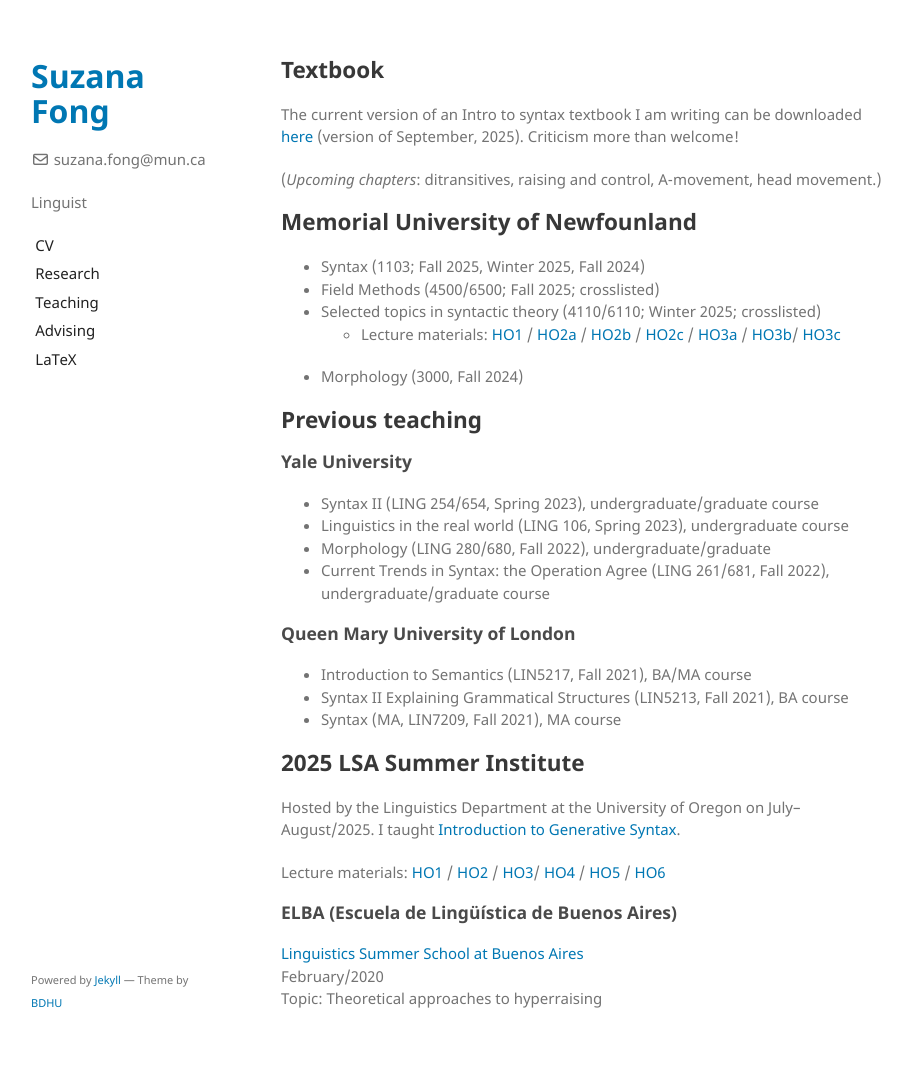
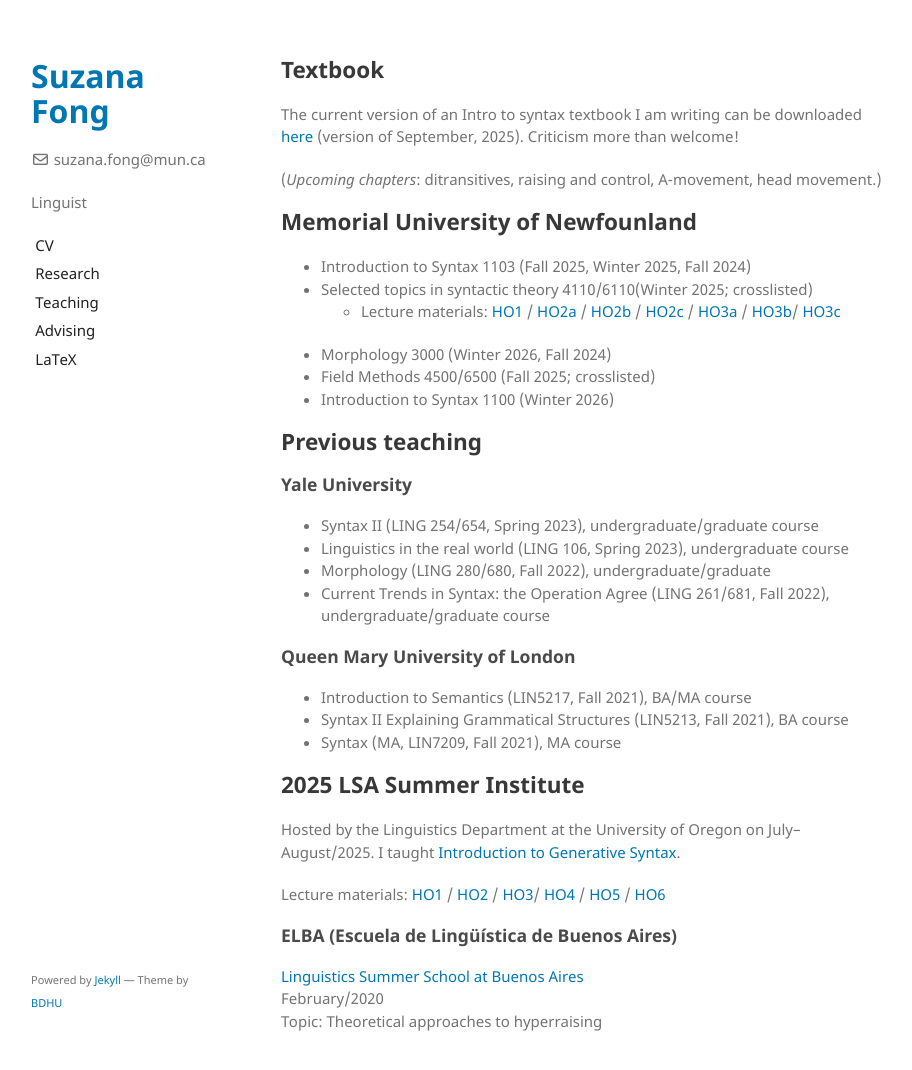
Before and after one commit to sznfng/sznfng.github.io, a Jekyll site: the page built from teaching.md, in a window 1280 px wide and 1082 px high. Shown: the top 1070 px of the window, without its empty margins (179-1091 px from the left). Built offline with Jekyll 4.4.1, drawn with Linux system fonts in a browser that asks for light colours.

Commit message:
Update teaching.md

```diff
--- a/teaching.md
+++ b/teaching.md
@@ -9,11 +9,12 @@ The current version of an Intro to syntax textbook I am writing can be downloade
 (_Upcoming chapters_: ditransitives, raising and control, A-movement, head movement.)
 
 ## Memorial University of Newfounland
-+ Syntax (1103; Fall 2025, Winter 2025, Fall 2024)
-+ Field Methods (4500/6500; Fall 2025; crosslisted)
-+ Selected topics in syntactic theory (4110/6110; Winter 2025; crosslisted)
++ Introduction to Syntax 1103 (Fall 2025, Winter 2025, Fall 2024)
++ Selected topics in syntactic theory 4110/6110(Winter 2025; crosslisted)
   + Lecture materials: [HO1](https://sznfng.github.io/files/agree_course/Selected_topics_in_syntactic_theory_4110_6110_Winter_2025_handout%201.pdf) / [HO2a](https://sznfng.github.io/files/agree_course/Selected_topics_in_syntactic_theory_4110_6110_Winter_2025_handout%202a.pdf) / [HO2b](https://sznfng.github.io/files/agree_course/Selected_topics_in_syntactic_theory_4110_6110_Winter_2025_handout%202b.pdf) / [HO2c](https://sznfng.github.io/files/agree_course/Selected_topics_in_syntactic_theory_4110_6110_Winter_2025_handout%202c.pdf) / [HO3a](https://sznfng.github.io/files/agree_course/Selected_topics_in_syntactic_theory_4110_6110_Winter_2025_handout%203a.pdf) / [HO3b](https://sznfng.github.io/files/agree_course/Selected_topics_in_syntactic_theory_4110_6110_Winter_2025_handout%203b.pdf)/ [HO3c](https://sznfng.github.io/files/agree_course/Selected_topics_in_syntactic_theory_4110_6110_Winter_2025_handout%203c.pdf)
-+ Morphology (3000, Fall 2024)
++ Morphology 3000 (Winter 2026, Fall 2024)
++ Field Methods 4500/6500 (Fall 2025; crosslisted)
++ Introduction to Syntax 1100 (Winter 2026)
 
 ## Previous teaching
 
```
